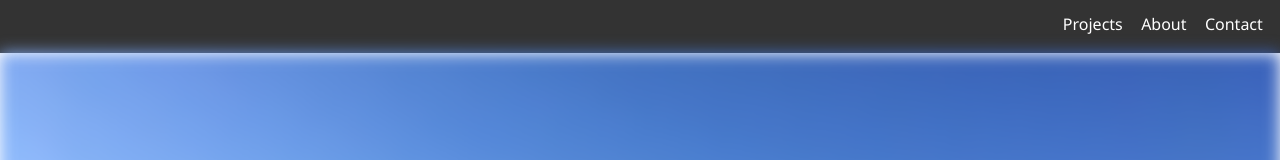
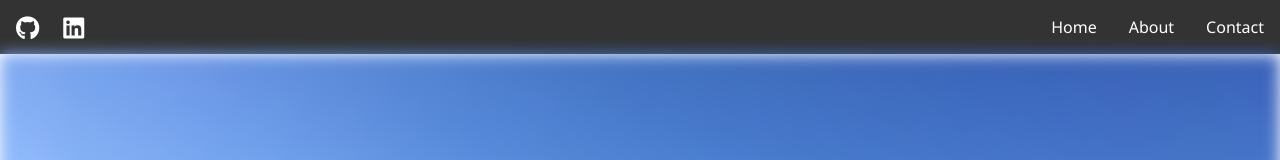
Before and after one commit to Spanhaak/spanhaak.online, a plain HTML site: page index.html in a window 1280 px wide. Shown: the top 160 px of the page. Drawn offline with Linux system fonts and the light colour scheme.

Commit message:
Added a new Navbar

```diff
--- a/css/style.css
+++ b/css/style.css
@@ -7,36 +7,115 @@ body {
     font-family: 'Segoe UI', Tahoma, Geneva, Verdana, sans-serif;
 }
 
-/* Navigation */
-.navigation {
-    background-color: #333;
-    padding: 1.0rem;
-    color: #ffffff;
+.fa-github {
+    color:white;
+    margin-left: 0.5rem;
 }
 
-.nav{
-    margin-top: -20px;
-
+.fa-linkedin {
+    color:white;
+    margin-left: 1.5rem;
 }
 
-ul {
-    list-style: none;
-    padding: 0;
-    margin: 0;
-    width: 100%;
-    height: 20px;
-    padding: 0.5rem;
-    top: 0;
-    display: inline-block;
+/* Navigation */
+* {
+    box-sizing: border-box;
 }
 
+body {
+    margin: 0;
+    padding: 0;
+}
 
-li {
-    display: inline-block;
-    padding: 1.2rem;
-    float: right;
-    margin: -10px;
+.navbar {
+    display: flex;
+    position: relative;
+    justify-content: space-between;
+    align-items: center;
+    background-color: #333;
+    color: white;
+}
 
+.brand-title {
+    font-size: 1.5rem;
+    margin: .5rem;
+    color: white;
+}
+
+.navbar-links {
+    height: 100%;
+}
+
+.navbar-links ul {
+    display: flex;
+    margin: 0;
+    padding: 0;
+}
+
+.navbar-links li {
+    list-style: none;
+}
+
+.navbar-links li a {
+    display: block;
+    text-decoration: none;
+    color: white;
+    padding: 1rem;
+}
+
+.navbar-links li:hover {
+    background-color: #555;
+}
+
+.toggle-button {
+    position: absolute;
+    top: .75rem;
+    right: 1rem;
+    display: none;
+    flex-direction: column;
+    justify-content: space-between;
+    width: 30px;
+    height: 21px;
+}
+
+.toggle-button .bar {
+    height: 3px;
+    width: 100%;
+    background-color: white;
+    border-radius: 10px;
+}
+
+@media (max-width: 800px) {
+    .navbar {
+        flex-direction: column;
+        align-items: flex-start;
+    }
+
+    .toggle-button {
+        display: flex;
+    }
+
+    .navbar-links {
+        display: none;
+        width: 100%;
+    }
+
+    .navbar-links ul {
+        width: 100%;
+        flex-direction: column;
+    }
+
+    .navbar-links ul li {
+        text-align: center;
+    }
+
+    .navbar-links ul li a {
+        padding: .5rem 1rem;
+    }
+
+    .navbar-links.active {
+        display: flex;
+    }
 }
 
 
@@ -157,8 +236,8 @@ li {
 }
 
 
-   /* Small screens special settings - max width 414px */
-   @media (max-width: 414px)  {
+/* Small screens special settings - max width 414px */
+@media (max-width: 414px)  {
 
     body {
         margin: 0;
--- a/index.html
+++ b/index.html
@@ -8,21 +8,30 @@
     <script src="https://kit.fontawesome.com/f170652c98.js"></script>
     <!--end of font awesome-->
     <link rel="stylesheet" href="../css/style.css">
+    <script src="script.js" defer></script>
     <title>Spanhaak Online</title>
 </head>
 <body>
 
 <!-- All the header functionality -->
 
-    <header class="navigation">
-        <div class="nav">
-            <ul>
-                <li>Contact</li>
-                <li>About</li>
-                <li>Projects</li>
-            </ul>
-        </div>
-    </header>
+<nav class="navbar">
+    <div class="brand-title">
+        <a href="https://github.com/Spanhaak" target="_blank"><i class="fab fa-github fa-1x"></i></a><a href="https://www.linkedin.com/in/marcospanhaak/" target="_blank"><i class="fab fa-linkedin fa-1x"></i></a>
+    </div>
+    <a href="#" class="toggle-button">
+      <span class="bar"></span>
+      <span class="bar"></span>
+      <span class="bar"></span>
+    </a>
+    <div class="navbar-links">
+      <ul>
+        <li><a href="#">Home</a></li>
+        <li><a href="#">About</a></li>
+        <li><a href="#">Contact</a></li>
+      </ul>
+    </div>
+  </nav>
 
     <header class="showcase">
         <div class="content">
--- /dev/null
+++ b/script.js
@@ -0,0 +1,6 @@
+const toggleButton = document.getElementsByClassName('toggle-button')[0]
+const navbarLinks = document.getElementsByClassName('navbar-links')[0]
+
+toggleButton.addEventListener('click', () => {
+  navbarLinks.classList.toggle('active')
+})
```
